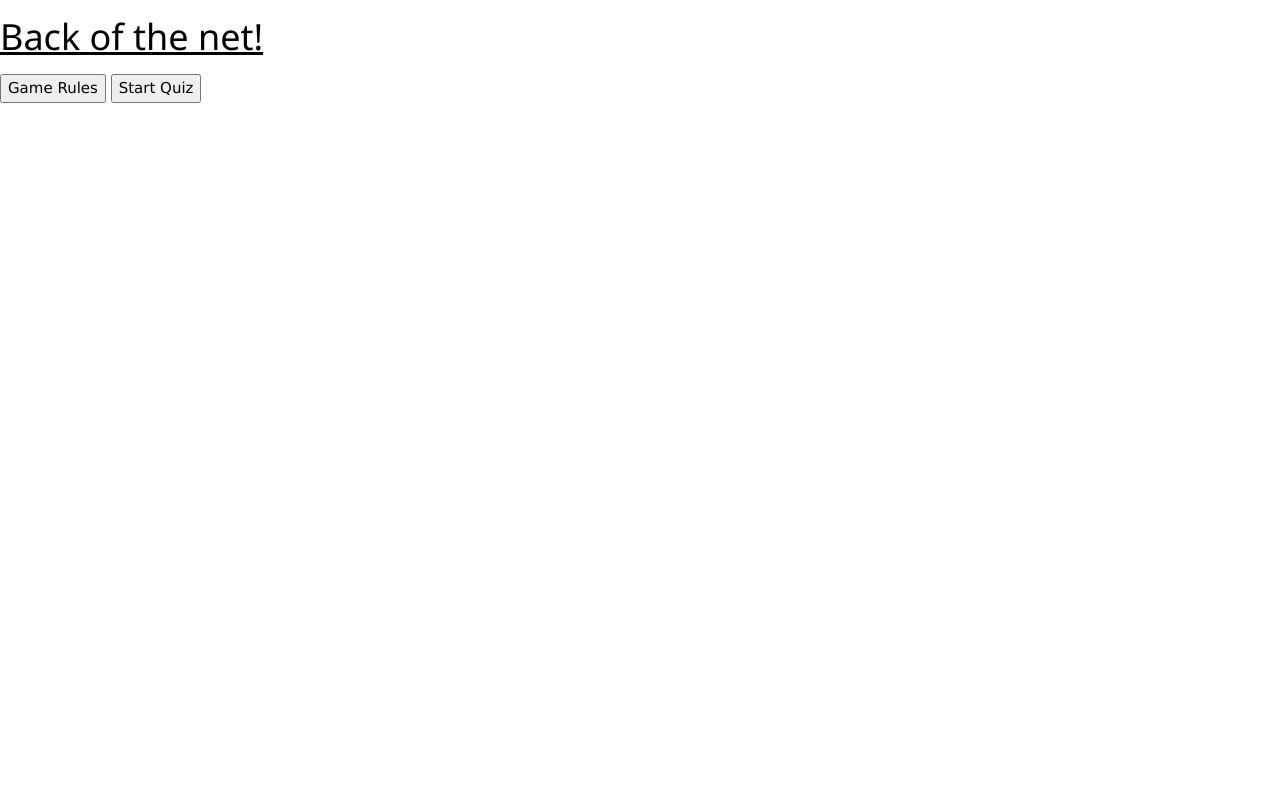
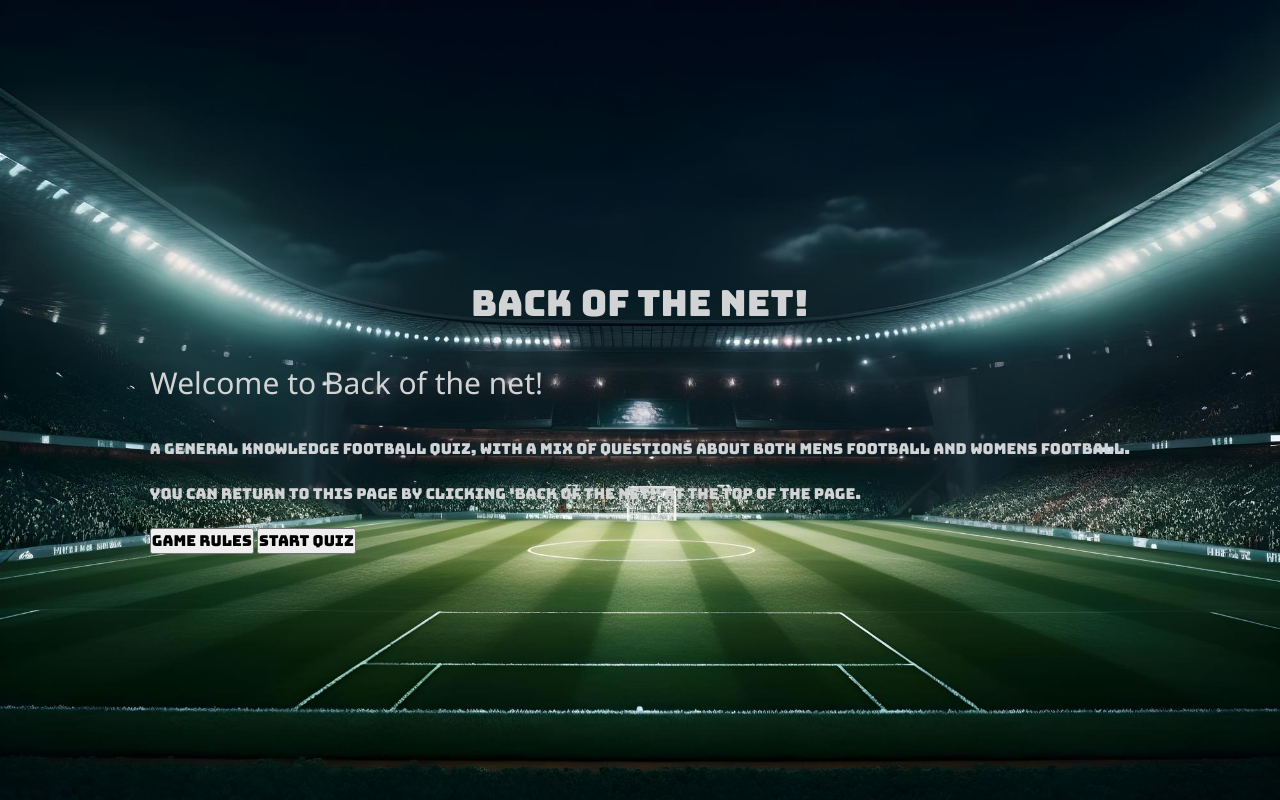
Before and after one commit to SarahWelcher/backofthenet, a plain HTML site: page index.html in a window 1280 px wide. Drawn offline with nearby package versions, Linux system fonts and the light colour scheme.

Commit message:
Add welcome message & background image, styled with CSS

```diff
--- a/assets/css/style.css
+++ b/assets/css/style.css
@@ -0,0 +1,37 @@
+* {
+    margin: 0;
+    padding: 0;
+    font-family: Bungee, sans-serif;
+    box-sizing: border-box;
+  }
+
+  body {
+    width: 100vw;
+    height: 100vh;
+    display: flex;
+    flex-direction: column;
+    align-items: center;
+    justify-content: center;
+    background-image: url("/assets/images/pitch-bg.jpg");
+    background-repeat: no-repeat;
+    background-size: cover;
+    overflow: hidden;
+  }
+
+  .logo {
+    padding: 10px;
+    margin-top: 20px;
+    display: flex;
+    flex-direction: column;
+    justify-content: center;
+    align-items: center;
+  }
+
+  .logo-link {
+    text-decoration: none;
+    color: #D1D3D4;
+  }
+
+  .welcome-message {
+    color: #D1D3D4;
+  }
--- a/index.html
+++ b/index.html
@@ -30,6 +30,11 @@
 
     <!-- game container -->
     <div class="container">
+        <h2 class="welcome-message">Welcome to Back of the net!</h2><br>
+        <p class="welcome-message">A general knowledge football quiz, with a mix of questions about both mens football
+            and womens football.</p><br>
+        <p class="welcome-message">You can return to this page by clicking 'Back of the net!' at the top of the page.
+        </p><br>
 
         <!-- game buttons -->
         <!-- Game rules button -->
@@ -43,7 +48,7 @@
     <footer></footer>
 
     <!-- Javascript / JQuery -->
-    <script src="index.js"></script>
+    <script src=""></script>
     <script src="https://code.jquery.com/jquery-3.7.1.js"
         integrity="sha256-eKhayi8LEQwp4NKxN+CfCh+3qOVUtJn3QNZ0TciWLP4=" crossorigin="anonymous"></script>
 </body>
```
Also changed, not shown: assets/images/pitch-bg.jpg (added).
